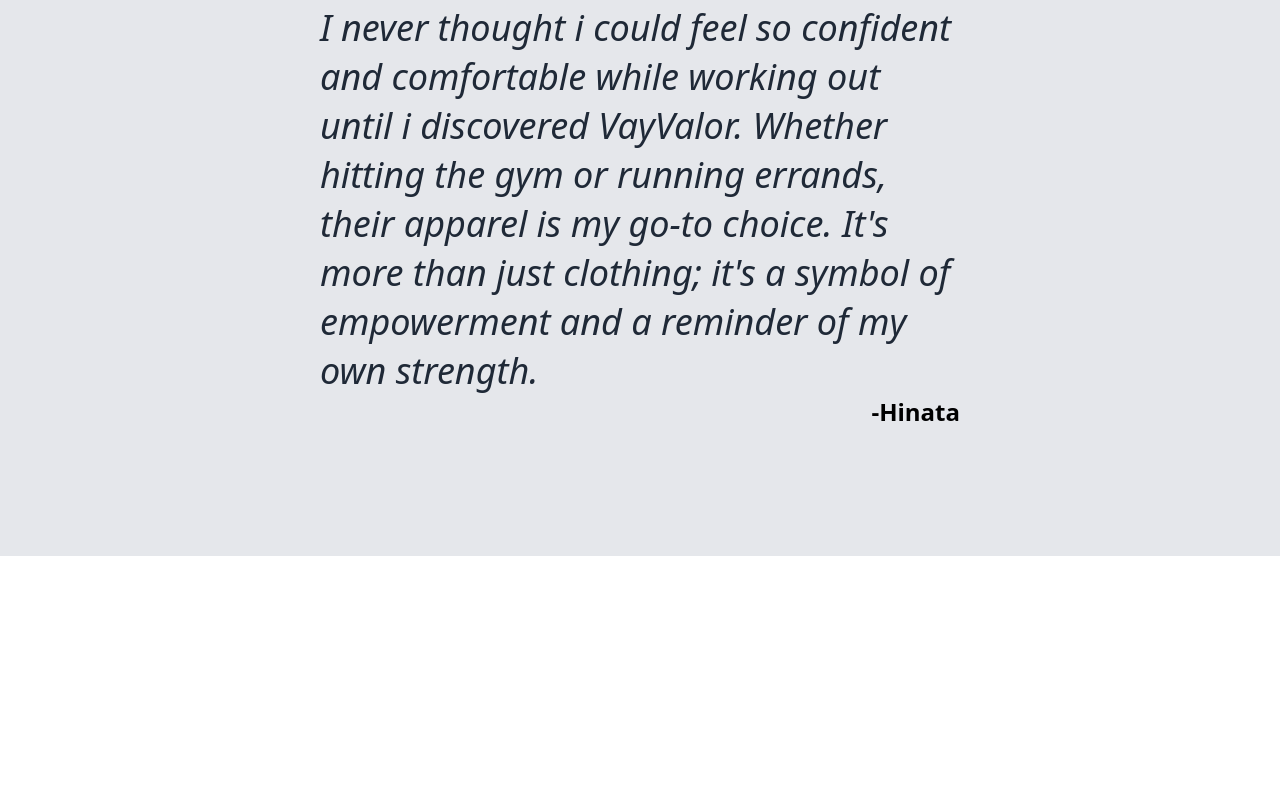
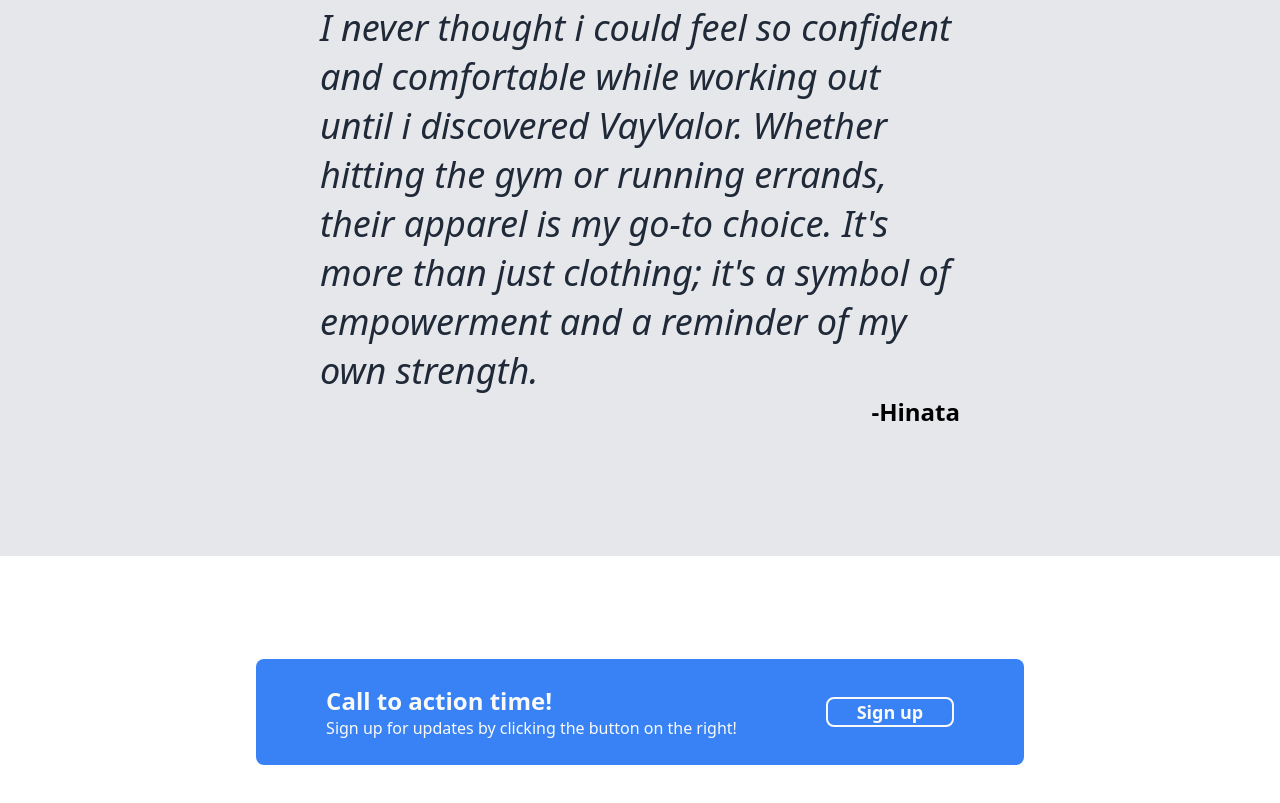
Before and after one commit to kunalnaidu0/odin-landing-page, a plain HTML site: page index.html in a window 1280 px wide. Shown: the part 1033-1836 px from the top of the page. Before the commit the page ends 1589 px from the top, so only its background shows below. Drawn offline with Linux system fonts and the light colour scheme.

Commit message:
adds call to action

```diff
--- a/index.html
+++ b/index.html
@@ -64,5 +64,14 @@
         </p>
         <p class="author"> -Hinata</p>
     </div>
+
+    <!-- Call to action -->
+    <div class="call-action">
+        <div class="call-left">
+            <div class="call-title">Call to action time!</div>
+            <div class="call-subtext">Sign up for updates by clicking the button on the right!</div>
+        </div>
+        <button class="sign-up call-button" type="button">Sign up</button>
+    </div>
 </body>
 </html>
--- a/style.css
+++ b/style.css
@@ -70,7 +70,7 @@
     width: 50%;
 }
 
-button{
+.sign-up{
     background-color: #3882f6;
     border-color: #3882f6;
     border-radius: 8px;
@@ -136,3 +136,37 @@
     margin: 0;
     font-weight: bolder;
 }
+
+/* call to action */
+.call-action{
+    display: flex;
+    background-color: #3882f6;
+    align-items: center;
+    justify-content: space-around;
+    margin: 8% 20%;
+    padding: 2%;
+    border-radius: 8px;
+
+}
+
+.call-left{
+    display: flex;
+    flex-direction: column;
+}
+
+.call-title{
+    font-size: 24px;
+    font-weight: bolder;
+    color: #f9faf8;
+
+}
+
+.call-subtext{
+    color: #f9faf8;
+}
+
+.call-button{
+    border-color: #f9faf8;
+    border-style: solid;
+    flex: 0 0 128px;
+}
```
